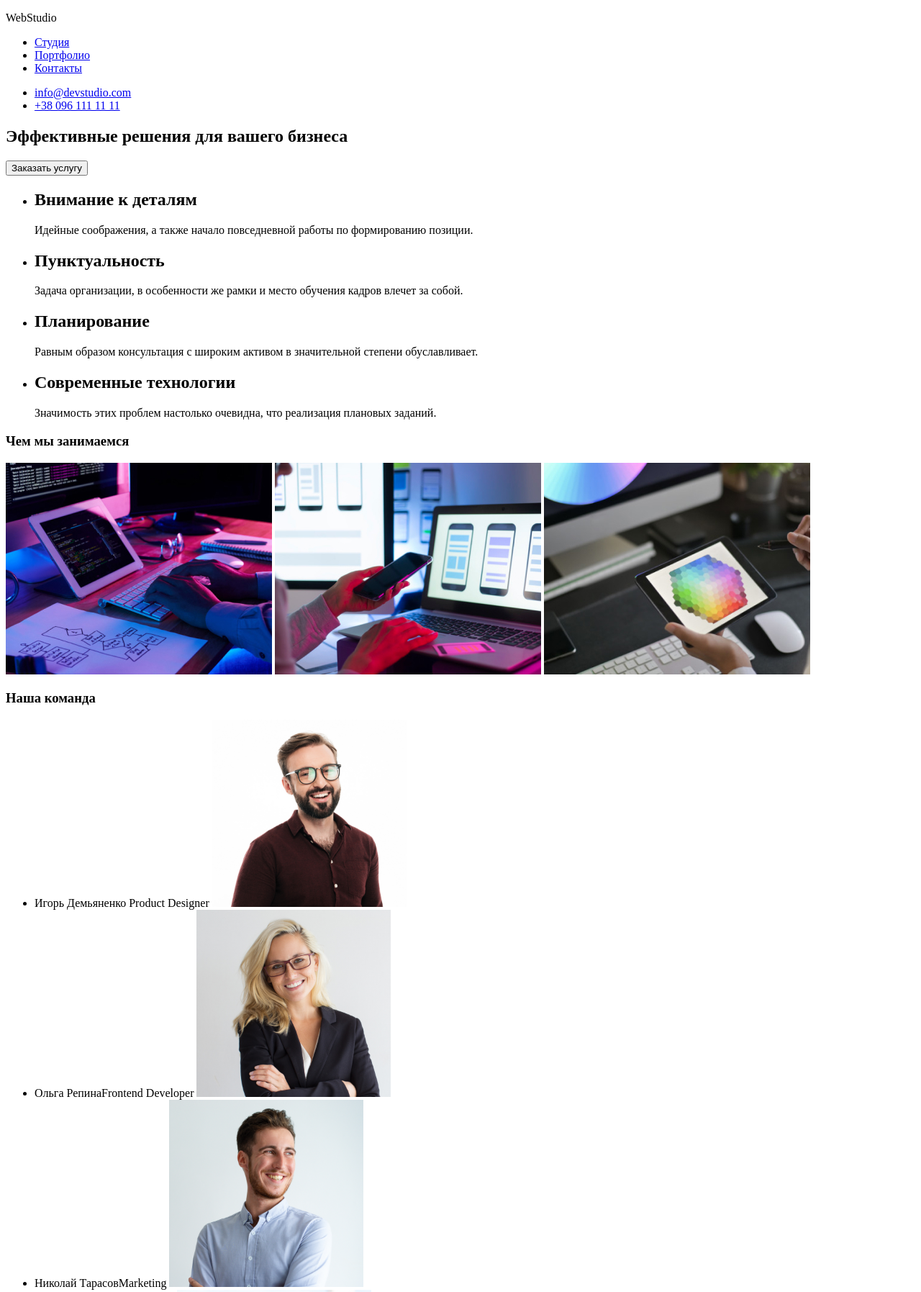
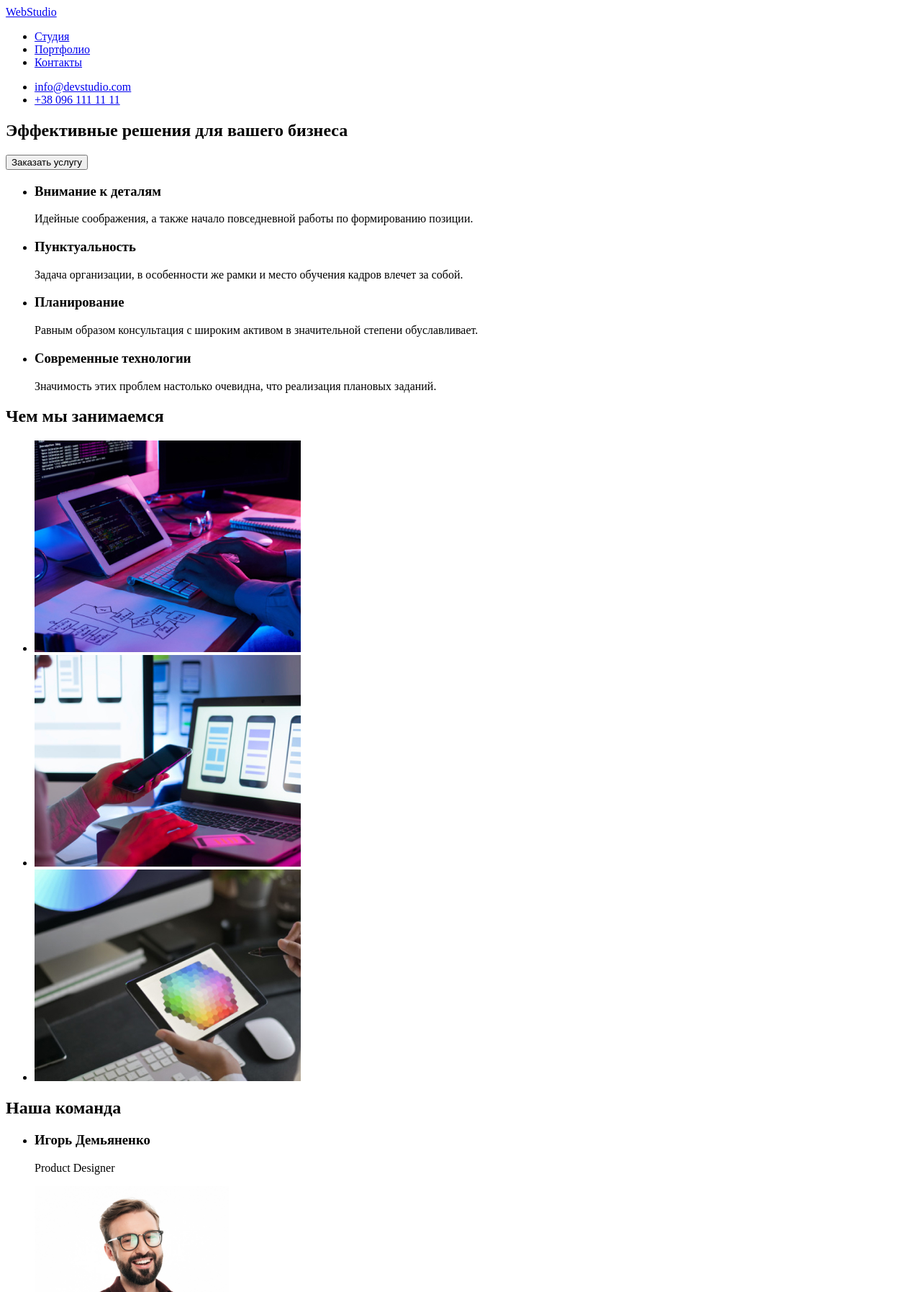
Before and after one commit to mainuniverse/goit-markup-hw-01, a plain HTML site: page index.html in a window 1280 px wide. Shown: the top 1795 px of the page at 72% size. Drawn offline with Linux system fonts and the light colour scheme.

Commit message:
updt errors after hw-check

```diff
--- a/index.html
+++ b/index.html
@@ -9,8 +9,8 @@
 <body>
     <!-- Header -->
     <header>
-        <div class="container">
-            <p>WebStudio</p>
+        <div >
+            <a href="#">WebStudio</a>
                 <nav>
                     <ul>
                         <li><a href="#">Студия</a></li>
@@ -28,47 +28,47 @@
     <main>
             <!-- hero -->
         <section>
-            <div class="container">
+            <div >
                 <div>
                     <h1>Эффективные решения для вашего бизнеса</h1>
                     <button type="reset"> Заказать услугу</button>
                 </div>
                     <ul>
-                        <li> <h2>Внимание к деталям </h2><p>Идейные соображения, а также начало повседневной работы по формированию позиции.</p> </li>
-                        <li> <h2>Пунктуальность </h2><p>Задача организации, в особенности же рамки и место обучения кадров влечет за собой.</p> </li>
-                        <li> <h2>Планирование</h2> <p>Равным образом консультация с широким активом в значительной степени обуславливает.</p></li>
-                        <li> <h2>Современные технологии</h2> <p>Значимость этих проблем настолько очевидна, что реализация плановых заданий.</p></li>
+                        <li> <h3>Внимание к деталям </h3><p>Идейные соображения, а также начало повседневной работы по формированию позиции.</p> </li>
+                        <li> <h3>Пунктуальность </h3><p>Задача организации, в особенности же рамки и место обучения кадров влечет за собой.</p> </li>
+                        <li> <h3>Планирование</h3> <p>Равным образом консультация с широким активом в значительной степени обуславливает.</p></li>
+                        <li> <h3>Современные технологии</h3> <p>Значимость этих проблем настолько очевидна, что реализация плановых заданий.</p></li>
                     </ul>
             </div>
         </section>
         <!-- images -->
         <section>
-            <div class="container">
-                <h3>Чем мы занимаемся</h3>
-                <img src="images/img11.jpg" alt="разработка вебсайтов" width="370">
-                <img src="images/img22.jpg" alt="адаптивный дизайн" width="370">
-                <img src="images/img33.jpg" alt="дизайн" width="370">
+            <div >
+                <h2>Чем мы занимаемся</h2>
+                <ul>
+                    <li><img src="images/img11.jpg" alt="разработка вебсайтов" width="370"></li>
+                    <li><img src="images/img22.jpg" alt="адаптивный дизайн" width="370"></li>
+                    <li><img src="images/img33.jpg" alt="дизайн" width="370"></li>
+                </ul>
             </div>
         </section>
         <!--team -->
         <section>
-            <div class="container">
-                <div>
-                    <h3>Наша команда</h3>
-                </div>
+            <div >
+                <h2>Наша команда</h2>
                 <ul>
-                    <li>Игорь Демьяненко <span>Product Designer</span> <img src="images/imgigor.jpg" alt="Игорь Демьяненко" width="270"></li>
-                    <li>Ольга Репина<span>Frontend Developer</span> <img src="images/imgolga.jpg" alt="Ольга Репина" width="270"></li>
-                    <li>Николай Тарасов<span>Marketing</span> <img src="images/imgnik.jpg" alt="Николай Тарасов" width="270"></li>
-                    <li>Михаил Ермаков<span>UI Designer</span> <img src="images/imgmih.jpg" alt="Михаил Ермаков" width="270"></li>
+                    <li><h3>Игорь Демьяненко</h3>  <p>Product Designer</p> <img src="images/imgigor.jpg" alt="Игорь Демьяненко" width="270"></li>
+                    <li><h3>Ольга Репина</h3> <p>Frontend Developer</p> <img src="images/imgolga.jpg" alt="Ольга Репина" width="270"></li>
+                    <li><h3>Николай Тарасов</h3> <p>Marketing</p> <img src="images/imgnik.jpg" alt="Николай Тарасов" width="270"></li>
+                    <li><h3>Михаил Ермаков</h3> <p>UI Designer</p> <img src="images/imgmih.jpg" alt="Михаил Ермаков" width="270"></li>
                 </ul>
             </div>
         </section>
     </main>
     <!-- Footer -->
     <footer>
-        <div class="container">
-            <p>WebStudio</p>
+        <div >
+            <a href="#">WebStudio</a>
             <address>
                 <ul>
                     <li>г. Киев, пр-т Леси Украинки, 26</li>
```
